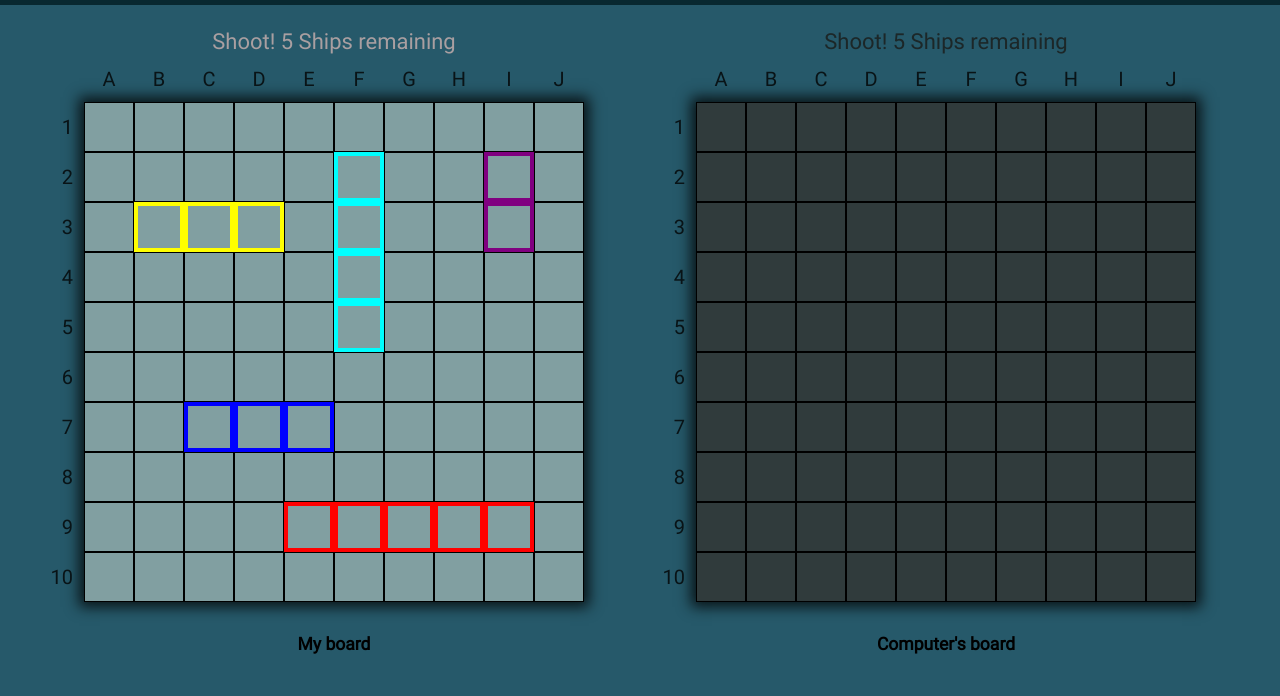
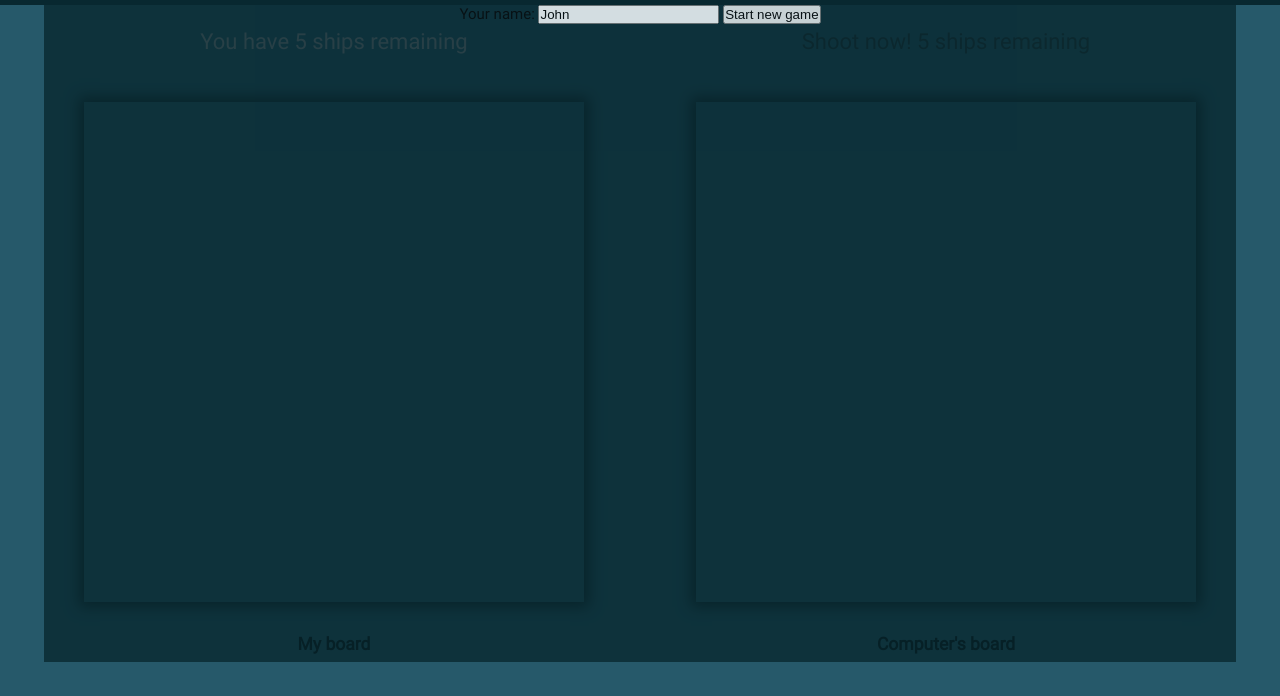
Before and after one commit to BalazsBanfi/Battleship, a website with bundled scripts: page src/index.html in a window 1280 px wide. Shown: the part 104-800 px from the top of the page. Built offline with nearby package versions, Linux system fonts and the light colour scheme.

Commit message:
Start game panel and submit button

```diff
--- a/src/index.html
+++ b/src/index.html
@@ -20,14 +20,21 @@
     </header>
     <div class="container">
       <div>
-        <p class="info" id="playerParagraph">Shoot! 5 Ships remaining</p>
+        <p class="info" id="playerParagraph">You have 5 ships remaining</p>
         <div id="playersBoard"></div>
         <h3>My board</h3>
       </div>
       <div>
-        <p class="info" id="compParagraph">Shoot! 5 Ships remaining</p>
+        <p class="info" id="compParagraph">Shoot now! 5 ships remaining</p>
         <div id="computersBoard"></div>
         <h3>Computer's board</h3>
+      </div>
+      <div id="controllers">
+        <form id="newGame">
+          <label for="name">Your name:</label>
+          <input type="text" id="name" name="name" value="John" />
+          <input type="submit" id="newGameBtn" value="Start new game" />
+        </form>
       </div>
     </div>
   </body>
--- a/src/index.js
+++ b/src/index.js
@@ -1,7 +1,13 @@
-import { player } from './factories/player.js';
+import { player } from "./factories/player.js";
 import { renderPage } from "./render.js";
 
-const playerOne = player('Balázs');
-const computer = player('computer');
+const playerOne = player("Balázs");
+const computer = player("computer");
 
-renderPage();
+const newGame = document.getElementById("newGame");
+newGame.addEventListener("submit", (e) => {
+  e.preventDefault();
+  const controller = document.getElementById("controllers");
+  controller.style.display = "none";
+  renderPage();
+});
--- a/src/style.css
+++ b/src/style.css
@@ -74,6 +74,16 @@ header * {
   grid-template: 1fr / 1fr 1fr;
   gap: 3rem;
   place-items: center;
+  position: relative;
+}
+
+#controllers {
+  position: absolute;
+  width: 100%;
+  height: 100%;
+  background-color: var(--headBg);
+  opacity: 0.8;
+  display: block;
 }
 
 /******************
```
